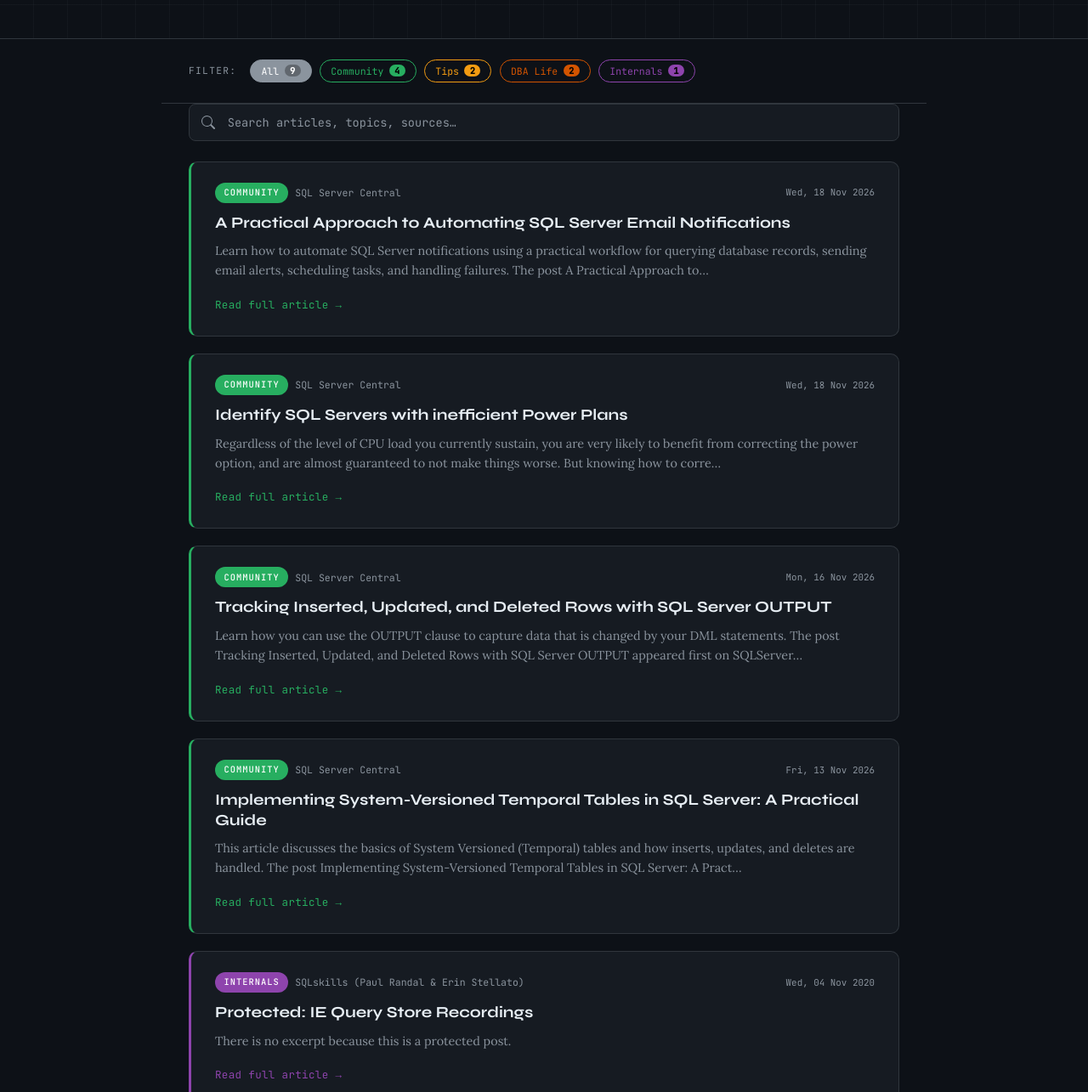
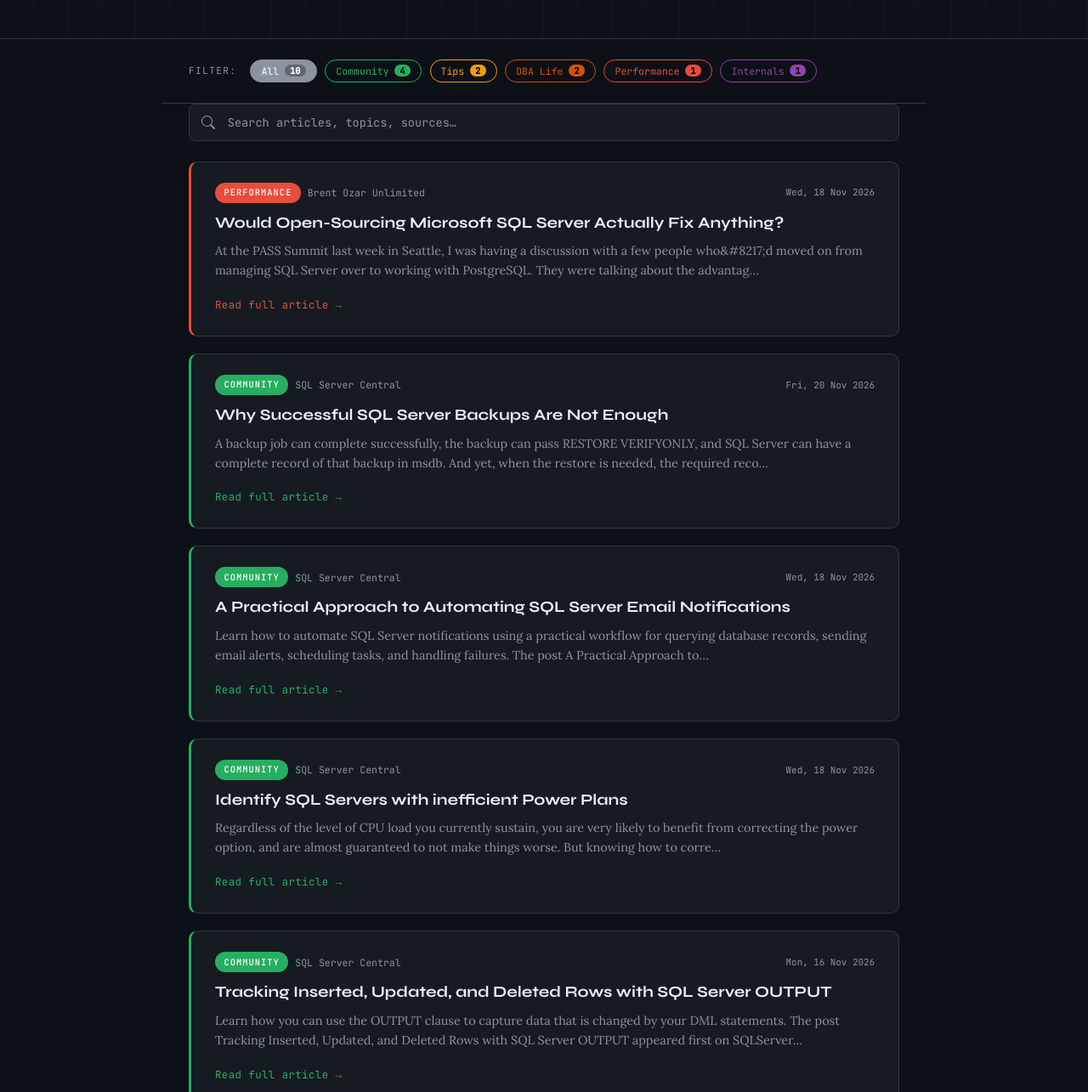
Before and after one commit to amanjaiswal240/SQL-Server-Digest, a plain HTML site: page site/index.html in a window 1280 px wide. Shown: the part 391-1676 px from the top of the page at 85% size. Drawn offline with Linux system fonts and the light colour scheme.

Commit message:
chore: daily digest refresh 2026-11-20 07:36 UTC

```diff
--- a/site/index.html
+++ b/site/index.html
@@ -362,7 +362,7 @@
     </p>
     <div class="hero-meta">
       <div class="stat">
-        <span class="stat-num" id="js-count">9</span>
+        <span class="stat-num" id="js-count">10</span>
         <span class="stat-label">Articles Today</span>
       </div>
       <div class="divider-v"></div>
@@ -375,7 +375,7 @@
         <span class="stat-num">10</span>
         <span class="stat-label">Trusted Sources</span>
       </div>
-      <p class="updated">Updated <span>November 19, 2026 — 07:44 UTC</span></p>
+      <p class="updated">Updated <span>November 20, 2026 — 07:36 UTC</span></p>
     </div>
   </div>
 </header>
@@ -384,9 +384,9 @@
 <div class="toolbar">
   <span class="toolbar-label">Filter:</span>
   <button class="filter-btn active" data-tag="all" style="--c:#8b949e">
-    All <span>9</span>
+    All <span>10</span>
   </button>
-  <button class="filter-btn" data-tag="Community" style="--c:#27ae60">Community <span>4</span></button><button class="filter-btn" data-tag="Tips" style="--c:#f39c12">Tips <span>2</span></button><button class="filter-btn" data-tag="DBA Life" style="--c:#d35400">DBA Life <span>2</span></button><button class="filter-btn" data-tag="Internals" style="--c:#8e44ad">Internals <span>1</span></button>
+  <button class="filter-btn" data-tag="Community" style="--c:#27ae60">Community <span>4</span></button><button class="filter-btn" data-tag="Tips" style="--c:#f39c12">Tips <span>2</span></button><button class="filter-btn" data-tag="DBA Life" style="--c:#d35400">DBA Life <span>2</span></button><button class="filter-btn" data-tag="Performance" style="--c:#e74c3c">Performance <span>1</span></button><button class="filter-btn" data-tag="Internals" style="--c:#8e44ad">Internals <span>1</span></button>
 </div>
 
 <!-- SEARCH -->
@@ -403,7 +403,35 @@
 <!-- ARTICLES -->
 <main class="feed" id="js-feed">
 
-    <article class="card" style="--accent:#27ae60" data-index="0">
+    <article class="card" style="--accent:#e74c3c" data-index="0">
+      <div class="card-top">
+        <span class="tag" style="background:#e74c3c">Performance</span>
+        <span class="source">Brent Ozar Unlimited</span>
+        <span class="pub-date">Wed, 18 Nov 2026</span>
+      </div>
+      <h2><a href="https://www.brentozar.com/archive/2026/11/would-open-sourcing-microsoft-sql-server-actually-fix-anything/" target="_blank" rel="noopener">Would Open-Sourcing Microsoft SQL Server Actually Fix Anything?</a></h2>
+      <p class="excerpt">At the PASS Summit last week in Seattle, I was having a discussion with a few people who&amp;#8217;d moved on from managing SQL Server over to working with PostgreSQL. They were talking about the advantag…</p>
+
+      <a class="read-link" href="https://www.brentozar.com/archive/2026/11/would-open-sourcing-microsoft-sql-server-actually-fix-anything/" target="_blank" rel="noopener">
+        Read full article →
+      </a>
+    </article>
+
+    <article class="card" style="--accent:#27ae60" data-index="1">
+      <div class="card-top">
+        <span class="tag" style="background:#27ae60">Community</span>
+        <span class="source">SQL Server Central</span>
+        <span class="pub-date">Fri, 20 Nov 2026</span>
+      </div>
+      <h2><a href="https://www.sqlservercentral.com/articles/why-successful-sql-server-backups-are-not-enough" target="_blank" rel="noopener">Why Successful SQL Server Backups Are Not Enough</a></h2>
+      <p class="excerpt">A backup job can complete successfully, the backup can pass RESTORE VERIFYONLY, and SQL Server can have a complete record of that backup in msdb. And yet, when the restore is needed, the required reco…</p>
+
+      <a class="read-link" href="https://www.sqlservercentral.com/articles/why-successful-sql-server-backups-are-not-enough" target="_blank" rel="noopener">
+        Read full article →
+      </a>
+    </article>
+
+    <article class="card" style="--accent:#27ae60" data-index="2">
       <div class="card-top">
         <span class="tag" style="background:#27ae60">Community</span>
         <span class="source">SQL Server Central</span>
@@ -418,7 +446,7 @@ The post A Practical Approach to…</p>
       </a>
     </article>
 
-    <article class="card" style="--accent:#27ae60" data-index="1">
+    <article class="card" style="--accent:#27ae60" data-index="3">
       <div class="card-top">
         <span class="tag" style="background:#27ae60">Community</span>
         <span class="source">SQL Server Central</span>
@@ -432,7 +460,7 @@ The post A Practical Approach to…</p>
       </a>
     </article>
 
-    <article class="card" style="--accent:#27ae60" data-index="2">
+    <article class="card" style="--accent:#27ae60" data-index="4">
       <div class="card-top">
         <span class="tag" style="background:#27ae60">Community</span>
         <span class="source">SQL Server Central</span>
@@ -447,22 +475,7 @@ The post Tracking Inserted, Updated, and Deleted Rows with SQL Server OUTPUT app
       </a>
     </article>
 
-    <article class="card" style="--accent:#27ae60" data-index="3">
-      <div class="card-top">
-        <span class="tag" style="background:#27ae60">Community</span>
-        <span class="source">SQL Server Central</span>
-        <span class="pub-date">Fri, 13 Nov 2026</span>
-      </div>
-      <h2><a href="https://www.sqlservercentral.com/articles/implementing-system-versioned-temporal-tables-in-sql-server-a-practical-guide" target="_blank" rel="noopener">Implementing System-Versioned Temporal Tables in SQL Server: A Practical Guide</a></h2>
-      <p class="excerpt">This article discusses the basics of System Versioned (Temporal) tables and how inserts, updates, and deletes are handled.
-The post Implementing System-Versioned Temporal Tables in SQL Server: A Pract…</p>
-
-      <a class="read-link" href="https://www.sqlservercentral.com/articles/implementing-system-versioned-temporal-tables-in-sql-server-a-practical-guide" target="_blank" rel="noopener">
-        Read full article →
-      </a>
-    </article>
-
-    <article class="card" style="--accent:#8e44ad" data-index="4">
+    <article class="card" style="--accent:#8e44ad" data-index="5">
       <div class="card-top">
         <span class="tag" style="background:#8e44ad">Internals</span>
         <span class="source">SQLskills (Paul Randal &amp; Erin Stellato)</span>
@@ -476,7 +489,7 @@ The post Implementing System-Versioned Temporal Tables in SQL Server: A Pract…
       </a>
     </article>
 
-    <article class="card" style="--accent:#f39c12" data-index="5">
+    <article class="card" style="--accent:#f39c12" data-index="6">
       <div class="card-top">
         <span class="tag" style="background:#f39c12">Tips</span>
         <span class="source">SQL Authority (Pinal Dave)</span>
@@ -491,7 +504,7 @@ First appeared on T-SQL Cro…</p>
       </a>
     </article>
 
-    <article class="card" style="--accent:#f39c12" data-index="6">
+    <article class="card" style="--accent:#f39c12" data-index="7">
       <div class="card-top">
         <span class="tag" style="background:#f39c12">Tips</span>
         <span class="source">SQL Authority (Pinal Dave)</span>
@@ -505,7 +518,7 @@ First appeared on T-SQL Cro…</p>
       </a>
     </article>
 
-    <article class="card" style="--accent:#d35400" data-index="7">
+    <article class="card" style="--accent:#d35400" data-index="8">
       <div class="card-top">
         <span class="tag" style="background:#d35400">DBA Life</span>
         <span class="source">Andy Mallon (am2)</span>
@@ -519,7 +532,7 @@ First appeared on T-SQL Cro…</p>
       </a>
     </article>
 
-    <article class="card" style="--accent:#d35400" data-index="8">
+    <article class="card" style="--accent:#d35400" data-index="9">
       <div class="card-top">
         <span class="tag" style="background:#d35400">DBA Life</span>
         <span class="source">Andy Mallon (am2)</span>
```
Also changed, not shown: site/articles_history.json.
